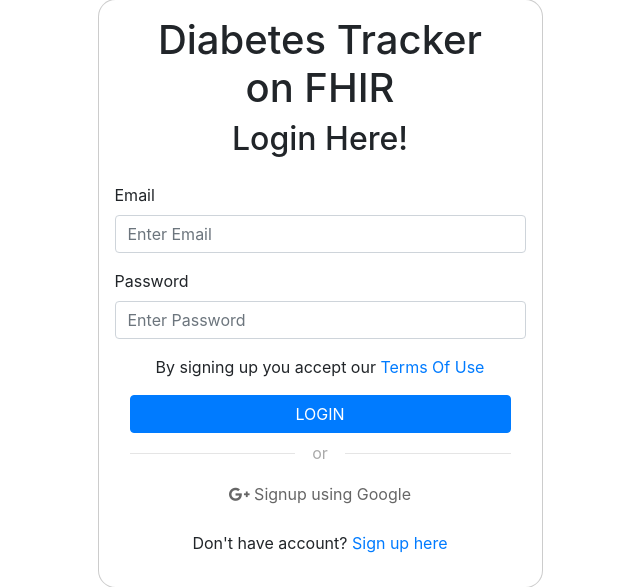
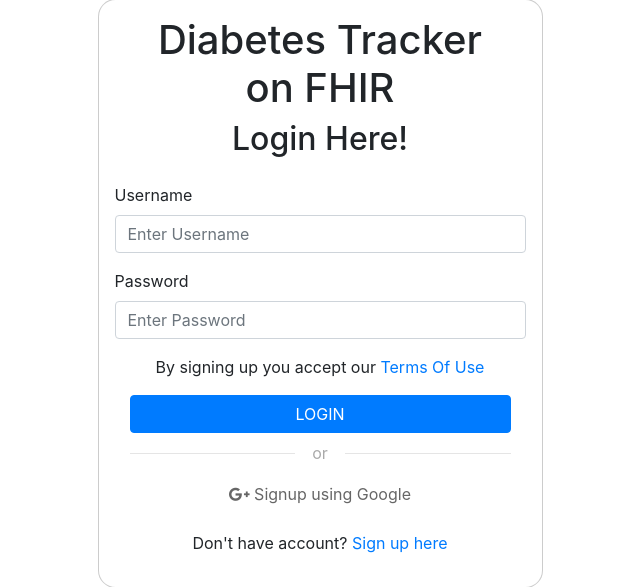
Before and after one commit to dylanbarker12/fhir_app, a Flask app: page /login in a window 1280 px wide. Shown: the part 68-655 px from the top of the page, without its empty margins (320-960 px from the left). Run offline with Flask 2, Linux system fonts and the light colour scheme; some libraries are stand-ins or nearby versions.

Commit message:
Adding Login and calculator pages

```diff
--- a/app.py
+++ b/app.py
@@ -8,6 +8,7 @@ DEBUG = True
 app = Flask(__name__)
 app.all_details = [] #creating an empty array that the function will populate.
 app.observations = {'glucose': [], 'carbs': [], 'insulin': [], 'exercise':[]}
+app.username = ""
 # app.glucose_details = []
 # app.carb_details = []
 # app.insulin_details = []
@@ -60,19 +61,26 @@ def input():
 
     app.observations = {'glucose': [], 'carbs': [], 'insulin': [], 'exercise':[]}
     app.all_details = fhir_resources.fetch_all_details(app.all_details, app.observations) # this function should return an array of dictionary. This happens on submit from the input file.
-    return render_template('input.html')
+    return render_template('input.html', username = app.username)
 
 @app.route('/login', methods=['GET', 'POST'])
 def login():
     if request.method == 'POST':
+        app.username = request.form['username']
         return redirect('/input')
-    return render_template('login.html')
+    return render_template('login.html', username = app.username)
 
 @app.route('/calculator', methods=['GET', 'POST'])
 def calc():
     error = None
     if request.method == 'POST':
-        flash('You should take 8 Units of Insulin!')
+        carbs = int(request.form['carbo'])
+        cho = int(request.form['cho_ratio'])
+        actual = int(request.form['actul_blood_sugar'])
+        target = int(request.form['target_blood_sugar'])
+        result = int((carbs/cho) + ((actual-target)/50))
+        result = str(result)
+        flash('You should take '+result+' Units of Insulin!')
         return redirect('/input')
     return render_template('calculator.html')
 
--- a/templates/dashboard.html
+++ b/templates/dashboard.html
@@ -21,7 +21,7 @@
       <a class="navbar-brand col-sm-3 col-md-2 mr-0" href="#">Diabetes Management Tracker on FHIR</a>
       <ul class="navbar-nav px-3">
         <li class="nav-item text-nowrap">
-          <a class="nav-link" href="#">Sign out</a>
+          <a class="nav-link" href="/login">Sign out</a>
         </li>
       </ul>
     </nav>
--- a/templates/input.html
+++ b/templates/input.html
@@ -21,13 +21,13 @@
       <a class="navbar-brand col-sm-3 col-md-2 mr-0" href="/">Diabetes Tracker on FHIR</a>
       <ul class="navbar-nav px-3">
         <li class="nav-item text-nowrap">
-          <a class="nav-link" href="#">Sign out</a>
+          <a class="nav-link" href="/login">Sign out</a>
         </li>
       </ul>
     </nav>
 <form class="text-center border border-light p-5" method = "POST" action = "/dashboard">
     <br>
-    <h2>Welcome Back, Dylan!</h2>
+    <h2>Welcome Back, {{ username }}!</h2>
     <br>
     <h1>Start Tracking!</h1>
     <br>
--- a/templates/login.html
+++ b/templates/login.html
@@ -31,8 +31,8 @@
 					</div>
                    <form action="" method="POST" name="login" action = "/input">
                            <div class="form-group">
-                              <label for="exampleInputEmail1">Email</label>
-                              <input type="email" name="email"  class="form-control" id="email" aria-describedby="emailHelp" placeholder="Enter Email">
+                              <label for="exampleInputEmail1">Username</label>
+                              <input type="username" name="username"  class="form-control" id="username" aria-describedby="username" placeholder="Enter Username">
                            </div>
                            <div class="form-group">
                               <label for="exampleInputEmail1">Password</label>
```
